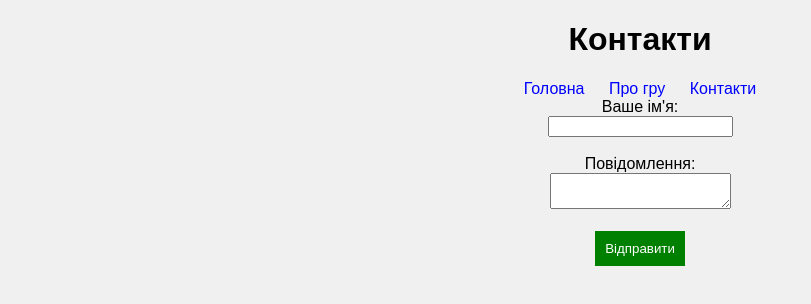
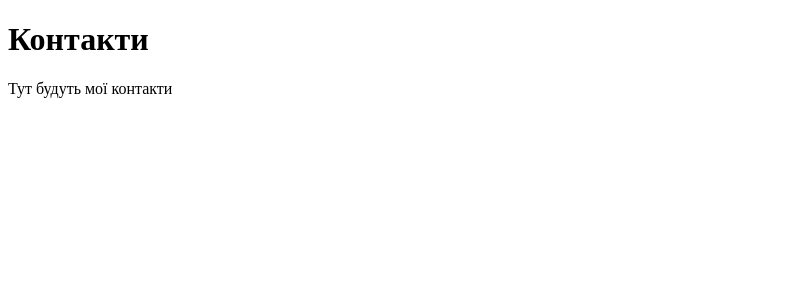
Before and after one commit to veronikadatsyuk/myfavouritegameminecraft, a plain HTML site: page contact.html in a window 1280 px wide. Shown: the whole page, without its empty margins (0-811 px from the left). Drawn offline with Linux system fonts and the light colour scheme.

Commit message:
Update contact.html

```diff
--- a/contact.html
+++ b/contact.html
@@ -3,27 +3,11 @@
 <head>
     <meta charset="UTF-8">
     <title>Контакти</title>
-    <link rel="stylesheet" href="style.css">
 </head>
 <body>
 
 <h1>Контакти</h1>
-
-<nav>
-    <a href="index.html">Головна</a>
-    <a href="about.html">Про гру</a>
-    <a href="contact.html">Контакти</a>
-</nav>
-
-<form>
-    <label>Ваше ім'я:</label><br>
-    <input type="text"><br><br>
-
-    <label>Повідомлення:</label><br>
-    <textarea></textarea><br><br>
-
-    <button type="submit">Відправити</button>
-</form>
+<p>Тут будуть мої контакти</p>
 
 </body>
 </html>
```
